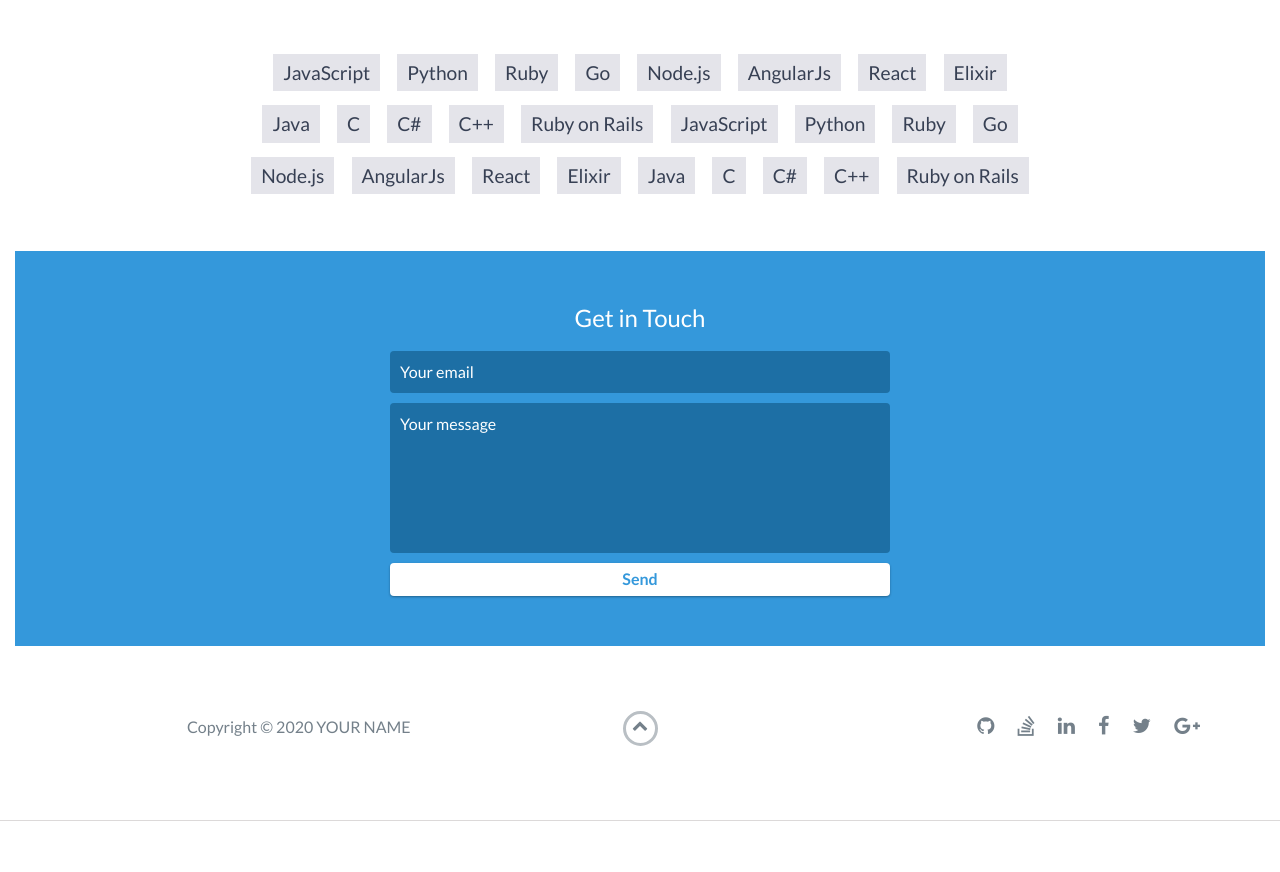
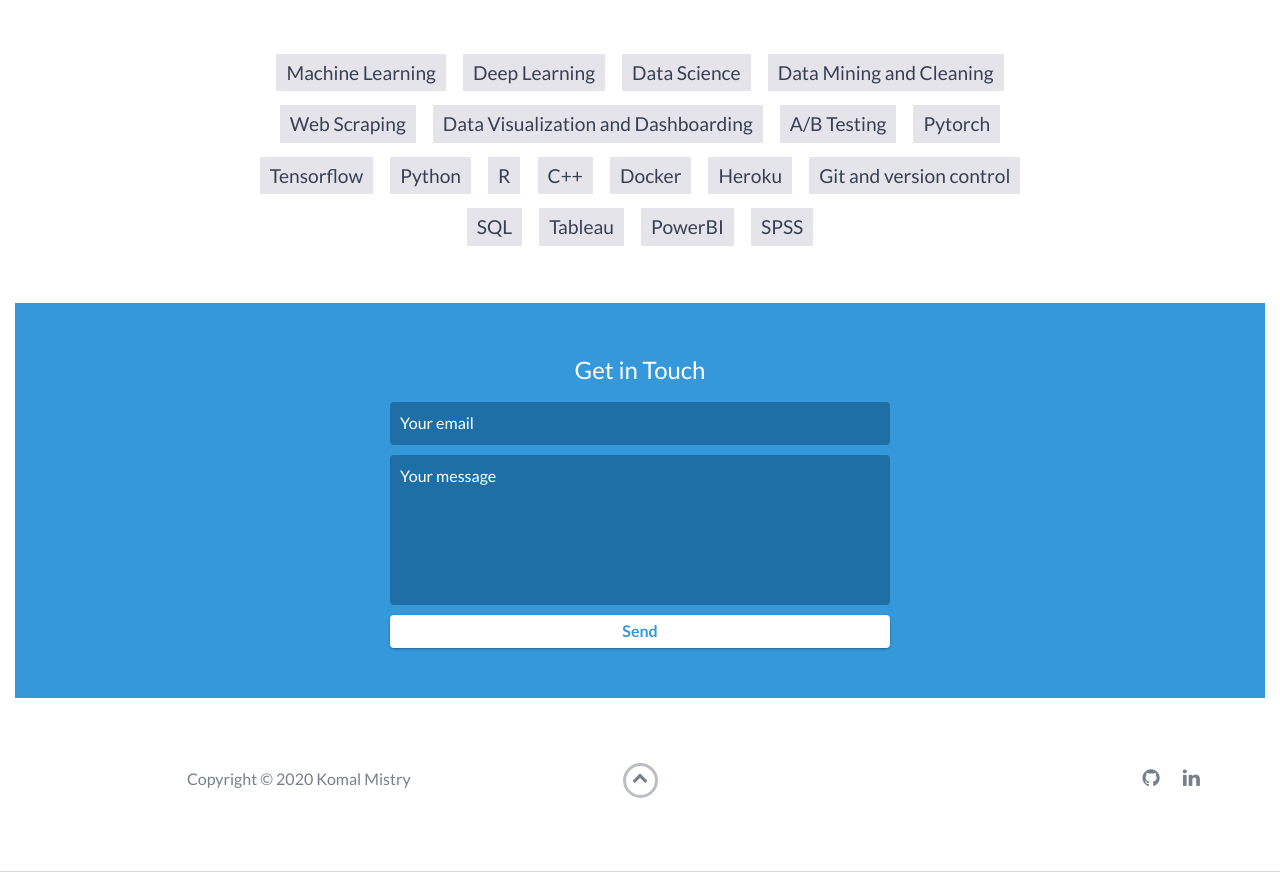
Before and after one commit to MistryWoman/MistryWoman.github.io, a website: page index.html in a window 1280 px wide. Shown: the part 3742-4614 px from the top of the page. Before the commit the page ends 4563 px from the top, so only its background shows below. Drawn offline with nearby package versions, Linux system fonts and the light colour scheme.

Commit message:
adding skills

```diff
--- a/index.html
+++ b/index.html
@@ -138,7 +138,6 @@
                     Advanced Statistics, Algorithms and Data Structures
                 </li>
             </ul>
-	</div>
 
         <div class="education-block">
             <h3>Narsee Monjee Institute of Management Studies</h3>
@@ -170,6 +169,7 @@
                 </li>
             </ul>
         </div>
+     </div>
 
 
     <!-- End #education -->
@@ -217,32 +217,25 @@
     <div id="skills">
         <h2 class="heading">Skills</h2>
         <ul>
-            <li>JavaScript</li>
+            <li>Machine Learning</li>
+            <li>Deep Learning</li>
+            <li>Data Science</li>
+            <li>Data Mining and Cleaning</li>
+            <li>Web Scraping</li>
+            <li>Data Visualization and Dashboarding</li>
+            <li>A/B Testing</li>
+            <li>Pytorch</li>
+            <li>Tensorflow</li>
             <li>Python</li>
-            <li>Ruby</li>
-            <li>Go</li>
-            <li>Node.js</li>
-            <li>AngularJs</li>
-            <li>React</li>
-            <li>Elixir</li>
-            <li>Java</li>
-            <li>C</li>
-            <li>C#</li>
+            <li>R</li>
             <li>C++</li>
-            <li>Ruby on Rails</li>
-            <li>JavaScript</li>
-            <li>Python</li>
-            <li>Ruby</li>
-            <li>Go</li>
-            <li>Node.js</li>
-            <li>AngularJs</li>
-            <li>React</li>
-            <li>Elixir</li>
-            <li>Java</li>
-            <li>C</li>
-            <li>C#</li>
-            <li>C++</li>
-            <li>Ruby on Rails</li>
+            <li>Docker</li>
+            <li>Heroku</li>
+            <li>Git and version control</li>
+            <li>SQL</li>
+            <li>Tableau</li>
+            <li>PowerBI</li>
+            <li>SPSS</li>
         </ul>
     </div>
     <!-- End #skills -->
@@ -266,7 +259,7 @@
             <div class="row">
                 <div class="col-sm-5 copyright">
                     <p>
-                        Copyright &copy; 2020 YOUR NAME
+                        Copyright &copy; 2020 Komal Mistry
                     </p>
                 </div>
                 <div class="col-sm-2 top">
@@ -277,22 +270,10 @@
                 <div class="col-sm-5 social">
                     <ul>
                         <li>
-                            <a href="https://github.com/" target="_blank"><i class="fa fa-github" aria-hidden="true"></i></a>
-                        </li>
-                        <li>
-                            <a href="https://stackoverflow.com/" target="_blank"><i class="fa fa-stack-overflow" aria-hidden="true"></i></a>
+                            <a href="https://github.com/MistryWoman" target="_blank"><i class="fa fa-github" aria-hidden="true"></i></a>
                         </li>
                         <li>
                             <a href="https://linkedin.com/" target="_blank"><i class="fa fa-linkedin" aria-hidden="true"></i></a>
-                        </li>
-                        <li>
-                            <a href="https://www.facebook.com/" target="_blank"><i class="fa fa-facebook" aria-hidden="true"></i></a>
-                        </li>
-                        <li>
-                            <a href="https://twitter.com/" target="_blank"><i class="fa fa-twitter" aria-hidden="true"></i></a>
-                        </li>
-                        <li>
-                            <a href="https://plus.google.com/" target="_blank"><i class="fa fa-google-plus" aria-hidden="true"></i></a>
                         </li>
                     </ul>
                 </div>
```
